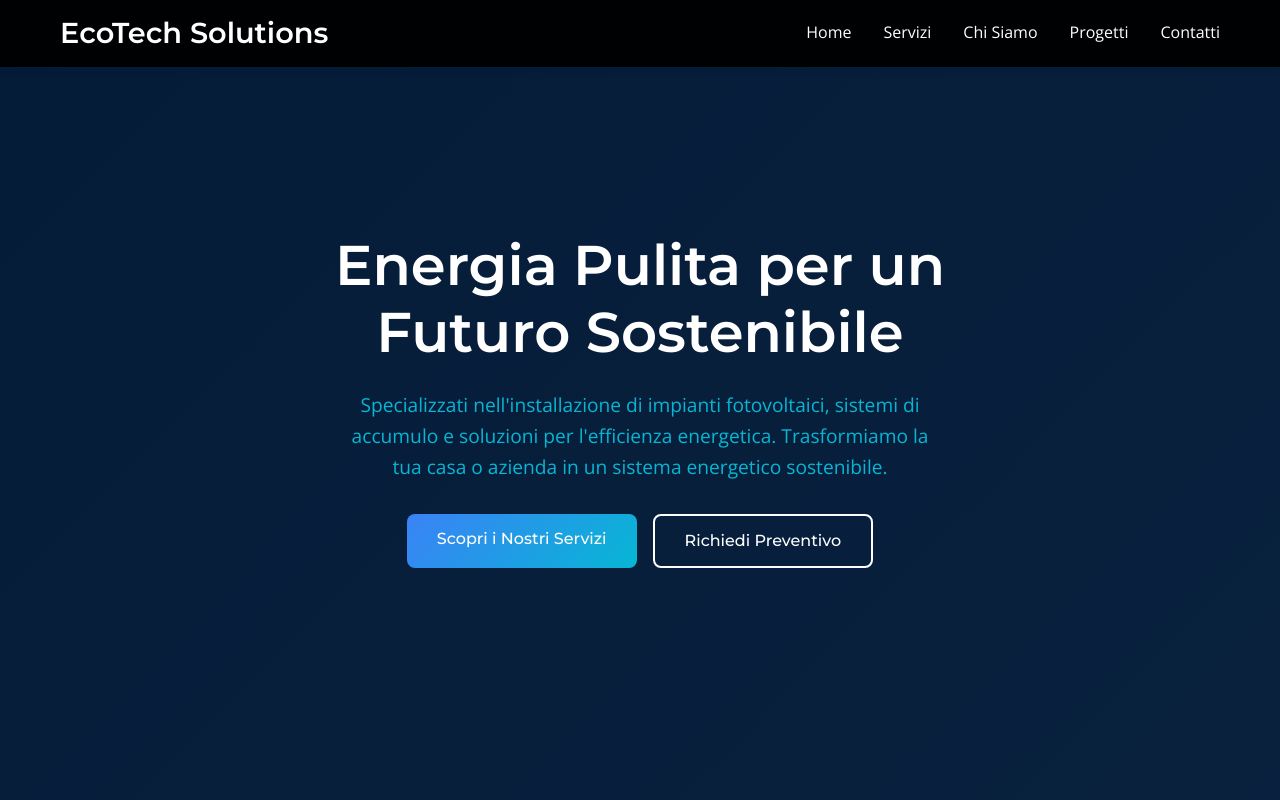
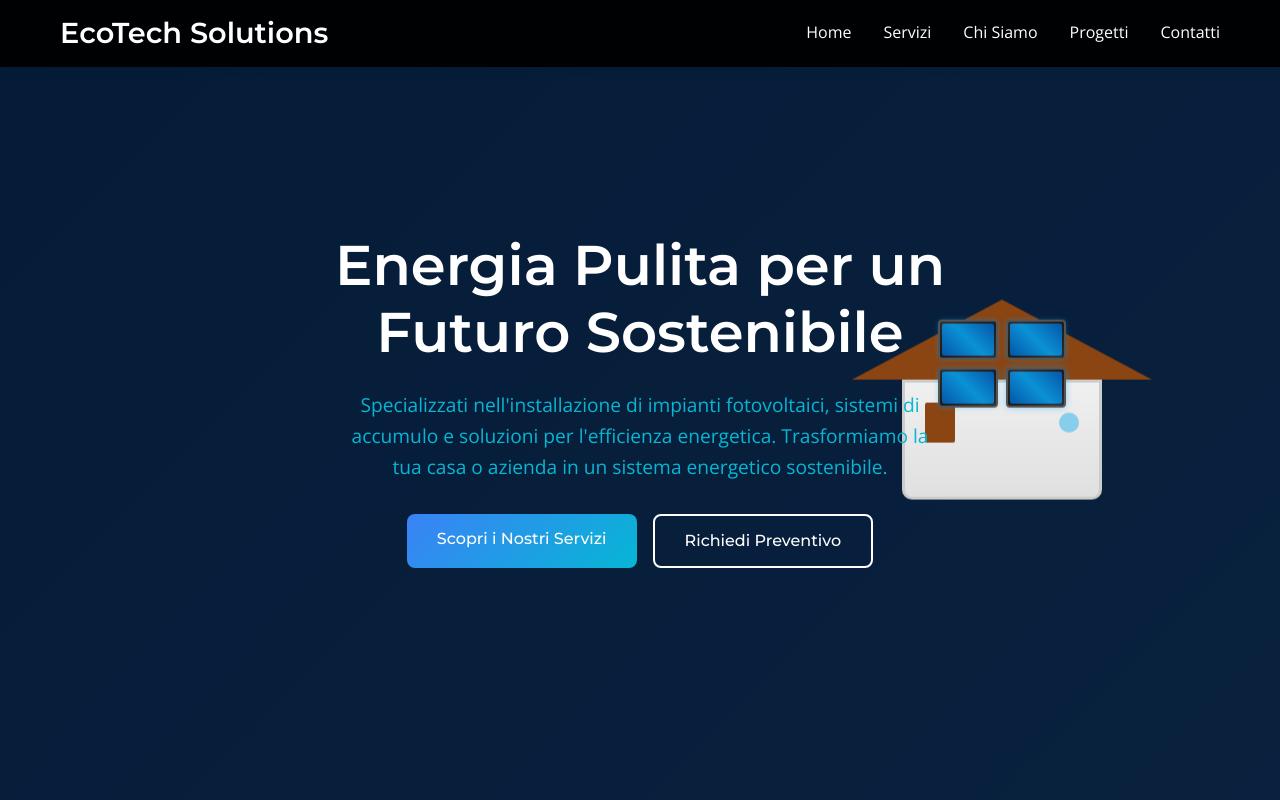
Before and after one commit to enea250705/paneli, a plain HTML site: page index.html in a window 1280 px wide. Shown: the top 800 px of the page. Drawn offline with nearby package versions, Linux system fonts and the light colour scheme.

Commit message:
Add animated roof house with solar panels to hero background

```diff
--- a/index.html
+++ b/index.html
@@ -35,6 +35,18 @@
     <!-- Hero Section -->
     <section id="home" class="hero">
         <div class="hero-background">
+            <div class="roof-image">
+                <div class="roof-house">
+                    <div class="roof-top"></div>
+                    <div class="solar-panels">
+                        <div class="panel panel-1"></div>
+                        <div class="panel panel-2"></div>
+                        <div class="panel panel-3"></div>
+                        <div class="panel panel-4"></div>
+                    </div>
+                    <div class="house-body"></div>
+                </div>
+            </div>
             <div class="hero-overlay"></div>
         </div>
         <div class="hero-content">
--- a/styles.css
+++ b/styles.css
@@ -220,6 +220,118 @@ p {
     height: 100%;
     background: rgba(0, 31, 63, 0.7);
     z-index: -1;
+}
+
+/* Roof House Image */
+.roof-image {
+    position: absolute;
+    top: 50%;
+    right: 10%;
+    transform: translateY(-50%);
+    z-index: 0;
+    animation: float 6s ease-in-out infinite;
+}
+
+.roof-house {
+    position: relative;
+    width: 300px;
+    height: 200px;
+}
+
+.roof-top {
+    position: absolute;
+    top: 0;
+    left: 50%;
+    transform: translateX(-50%);
+    width: 0;
+    height: 0;
+    border-left: 150px solid transparent;
+    border-right: 150px solid transparent;
+    border-bottom: 80px solid #8B4513;
+    z-index: 3;
+}
+
+.solar-panels {
+    position: absolute;
+    top: 20px;
+    left: 50%;
+    transform: translateX(-50%);
+    display: grid;
+    grid-template-columns: 1fr 1fr;
+    gap: 8px;
+    z-index: 4;
+}
+
+.panel {
+    width: 60px;
+    height: 40px;
+    background: linear-gradient(45deg, #1a1a1a 0%, #333 50%, #1a1a1a 100%);
+    border: 2px solid #555;
+    border-radius: 4px;
+    position: relative;
+    animation: solarGlow 3s ease-in-out infinite alternate;
+}
+
+.panel::before {
+    content: '';
+    position: absolute;
+    top: 2px;
+    left: 2px;
+    right: 2px;
+    bottom: 2px;
+    background: linear-gradient(45deg, #0066cc 0%, #00aaff 50%, #0066cc 100%);
+    border-radius: 2px;
+    opacity: 0.8;
+}
+
+.panel-1 { animation-delay: 0s; }
+.panel-2 { animation-delay: 0.5s; }
+.panel-3 { animation-delay: 1s; }
+.panel-4 { animation-delay: 1.5s; }
+
+.house-body {
+    position: absolute;
+    bottom: 0;
+    left: 50%;
+    transform: translateX(-50%);
+    width: 200px;
+    height: 120px;
+    background: linear-gradient(180deg, #f0f0f0 0%, #e0e0e0 100%);
+    border: 3px solid #ccc;
+    border-radius: 0 0 10px 10px;
+    z-index: 2;
+}
+
+.house-body::before {
+    content: '';
+    position: absolute;
+    top: 20px;
+    left: 20px;
+    width: 30px;
+    height: 40px;
+    background: #8B4513;
+    border-radius: 2px;
+}
+
+.house-body::after {
+    content: '';
+    position: absolute;
+    top: 30px;
+    right: 20px;
+    width: 20px;
+    height: 20px;
+    background: #87CEEB;
+    border-radius: 50%;
+}
+
+@keyframes float {
+    0%, 100% { transform: translateY(-50%) translateY(0px); }
+    50% { transform: translateY(-50%) translateY(-10px); }
+}
+
+@keyframes solarGlow {
+    0% { box-shadow: 0 0 5px rgba(0, 170, 255, 0.3); }
+    100% { box-shadow: 0 0 15px rgba(0, 170, 255, 0.8); }
 }
 
 .hero-content {
@@ -708,6 +820,37 @@ p {
         left: 0;
     }
 
+    /* Mobile roof image adjustments */
+    .roof-image {
+        right: 5%;
+        width: 200px;
+    }
+
+    .roof-house {
+        width: 200px;
+        height: 140px;
+    }
+
+    .roof-top {
+        border-left: 100px solid transparent;
+        border-right: 100px solid transparent;
+        border-bottom: 60px solid #8B4513;
+    }
+
+    .solar-panels {
+        gap: 4px;
+    }
+
+    .panel {
+        width: 40px;
+        height: 30px;
+    }
+
+    .house-body {
+        width: 140px;
+        height: 80px;
+    }
+
     .nav-menu li {
         margin: 0;
         width: 100%;
```
